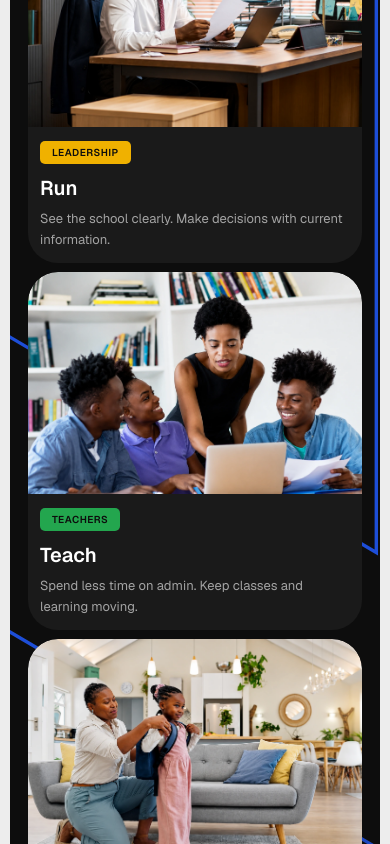
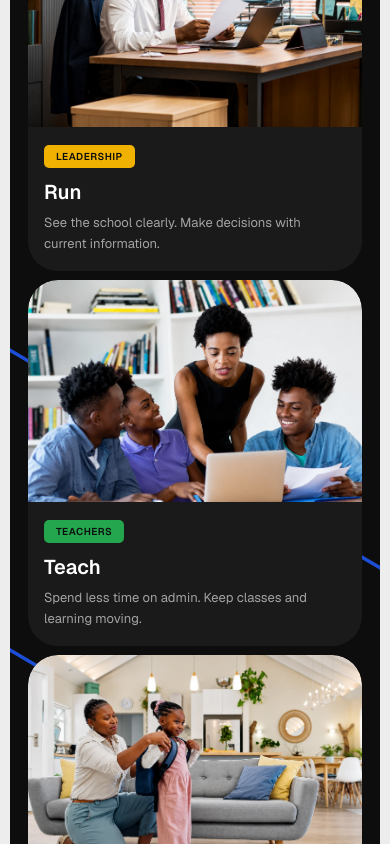
Before and after one commit to nimaappsss-web/soma-landing, a Next.js app: page / in a window 390 px wide. Shown: the part 5120-5964 px from the top of the page. Built offline with nearby package versions, Linux system fonts and the light colour scheme.

Commit message:
fix: card padding p-4 on mobile

```diff
--- a/src/features/landing/components/FifthSection.tsx
+++ b/src/features/landing/components/FifthSection.tsx
@@ -99,7 +99,7 @@
                   className="w-full h-auto aspect-[3/2] object-cover object-center"
                 />
               </div>
-              <div className="p-3 md:p-4">
+              <div className="p-4 md:p-4">
                 <span
                   className={`inline-block text-[10px] font-semibold tracking-wider uppercase px-3 py-1 rounded-[5px] mb-3 ${card.labelBg} ${card.labelColor}`}
                 >
```
